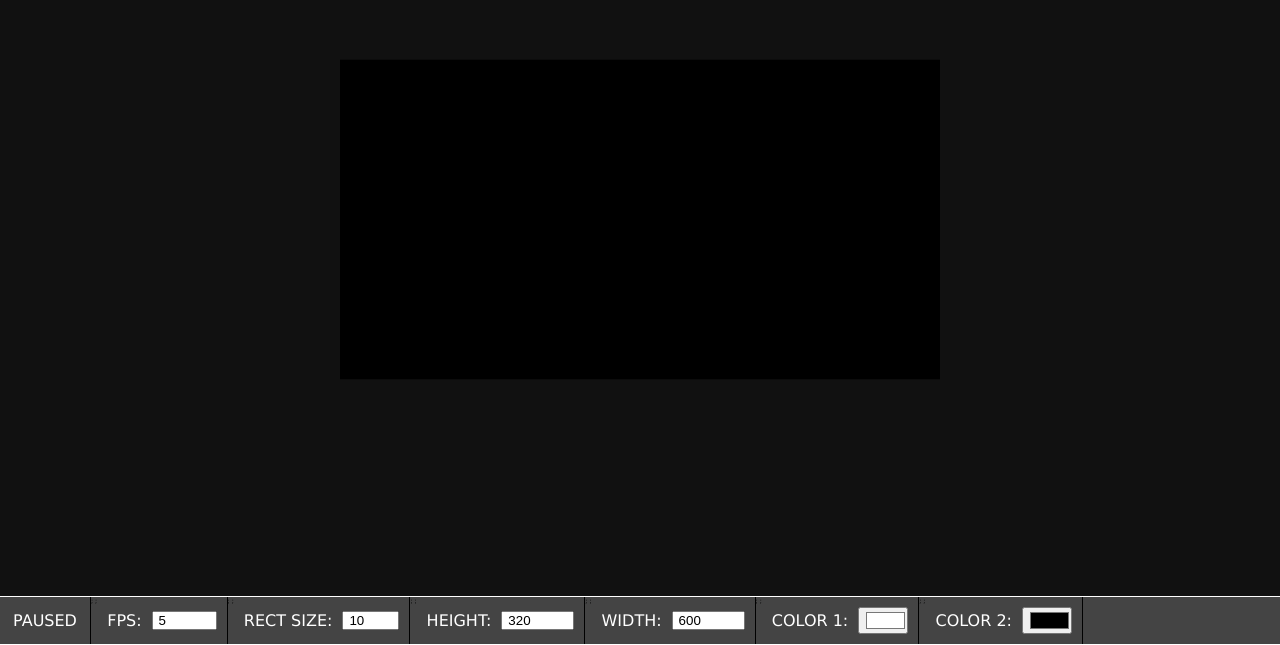
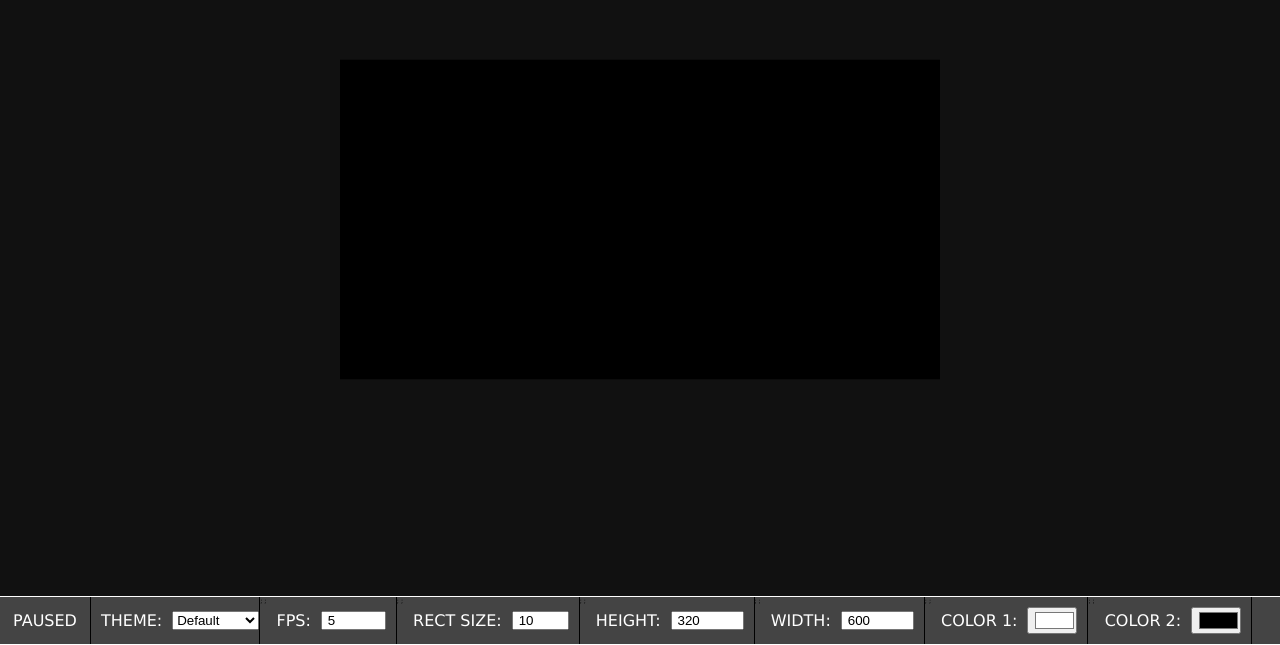
Before and after one commit to N-bred/simulation-playground, a Svelte app: page / in a window 1280 px wide. Shown: the part 155-800 px from the top of the page. Built offline with nearby package versions, Linux system fonts and the light colour scheme.

Commit message:
Added apocaliptic update function

```diff
--- a/src/simulations/gameOfLife/config.svelte.ts
+++ b/src/simulations/gameOfLife/config.svelte.ts
@@ -94,6 +94,21 @@ const GRAPHICS = $state({
 
 export type GRAPHICS_INDEX = keyof typeof GRAPHICS;
 
+export const INITIAL_THEMES_VALUES = {
+  default: {
+    name: "Default",
+    value: "default",
+  },
+  apocaliptic: {
+    name: "Apocaliptic",
+    value: "apocaliptic",
+  },
+};
+
+export type THEME_INDEX = keyof typeof INITIAL_THEMES_VALUES;
+
+const SELECTED_THEME: { value: THEME_INDEX } = $state({ value: INITIAL_THEMES_VALUES.default.value as THEME_INDEX });
+
 const STATE = $state({
   PAUSED: true,
 });
@@ -109,5 +124,6 @@ export default {
   PROPERTIES,
   GRAPHICS,
   STATE,
+  SELECTED_THEME,
   COMPUTED: () => COMPUTED,
 };
--- a/src/simulations/gameOfLife/panel.svelte
+++ b/src/simulations/gameOfLife/panel.svelte
@@ -1,5 +1,5 @@
 <script lang="ts">
-  import CONFIG, { INITIAL_PROPERTIES_VALUES, INITIAL_GRAPHICS_VALUES, type PROPERTIES_INDEX, type GRAPHICS_INDEX } from "./config.svelte";
+  import CONFIG, { INITIAL_PROPERTIES_VALUES, INITIAL_GRAPHICS_VALUES, type PROPERTIES_INDEX, type GRAPHICS_INDEX, INITIAL_THEMES_VALUES } from "./config.svelte";
   import { handlePauseAndPlay, pause } from "./provider.svelte";
   import { clamp } from "@/utils";
 
@@ -24,6 +24,16 @@
     <button onclick={handlePauseAndPlay} style="min-width: 70px;">
       {paused_text}
     </button>
+  </div>
+
+
+  <div class="status_item">
+    <label for="theme_selector">THEME: </label>
+    <select id="theme_selector" bind:value={CONFIG.SELECTED_THEME.value}>
+      {#each Object.values(INITIAL_THEMES_VALUES) as THEME}
+        <option value={THEME.value}>{THEME.name}</option>
+      {/each}
+    </select>
   </div>
 
   {#each Object.entries(INITIAL_PROPERTIES_VALUES) as INITIAL_PROPERTIES}
--- a/src/simulations/gameOfLife/provider.svelte.ts
+++ b/src/simulations/gameOfLife/provider.svelte.ts
@@ -41,7 +41,8 @@ export function alterCell(x: number, y: number) {
   current_state[index] = final_val;
 }
 
-function updateCell(value_at_cell: number, number_of_active_cells: number) {
+const UPDATE_FUNCTIONS: Record<typeof CONFIG.SELECTED_THEME.value, (value_at_cell: number, number_of_active_cells: number) => number> = {
+  default: (value_at_cell: number, number_of_active_cells: number) => {
     const is_alive = value_at_cell === 1;
     let result = 0;
 
@@ -56,7 +57,18 @@ function updateCell(value_at_cell: number, number_of_active_cells: number) {
     }
 
     return result;
-}
+  },
+  apocaliptic: (_: number, number_of_active_cells: number) => {
+    let result = 0;
+    if (number_of_active_cells < 2) result = 0;
+    if (number_of_active_cells > 3) result = 0;
+    if (number_of_active_cells > 1 && number_of_active_cells <= 3) result = 1;
+    if (number_of_active_cells === 3) result = 1;
+    return result;
+  },
+};
+
+let UPDATE_FUNCTION = $derived(UPDATE_FUNCTIONS[CONFIG.SELECTED_THEME.value]);
 
 export function getNextState() {
   const next_buffer = NEXT_STATE();
@@ -68,7 +80,7 @@ export function getNextState() {
     for (let x = 0; x < COL_NUMBER; ++x) {
       const i = y * COL_NUMBER + x;
       const number_of_active_cells = getNumberOfActiveCells(x, y, current_state, COL_NUMBER, ROW_NUMBER);
-      next_buffer[i] = updateCell(current_state[i]!, number_of_active_cells);
+      next_buffer[i] = UPDATE_FUNCTION(current_state[i]!, number_of_active_cells);
     }
   }
 
```
Lines whose indentation alone changed are shown as unchanged.
